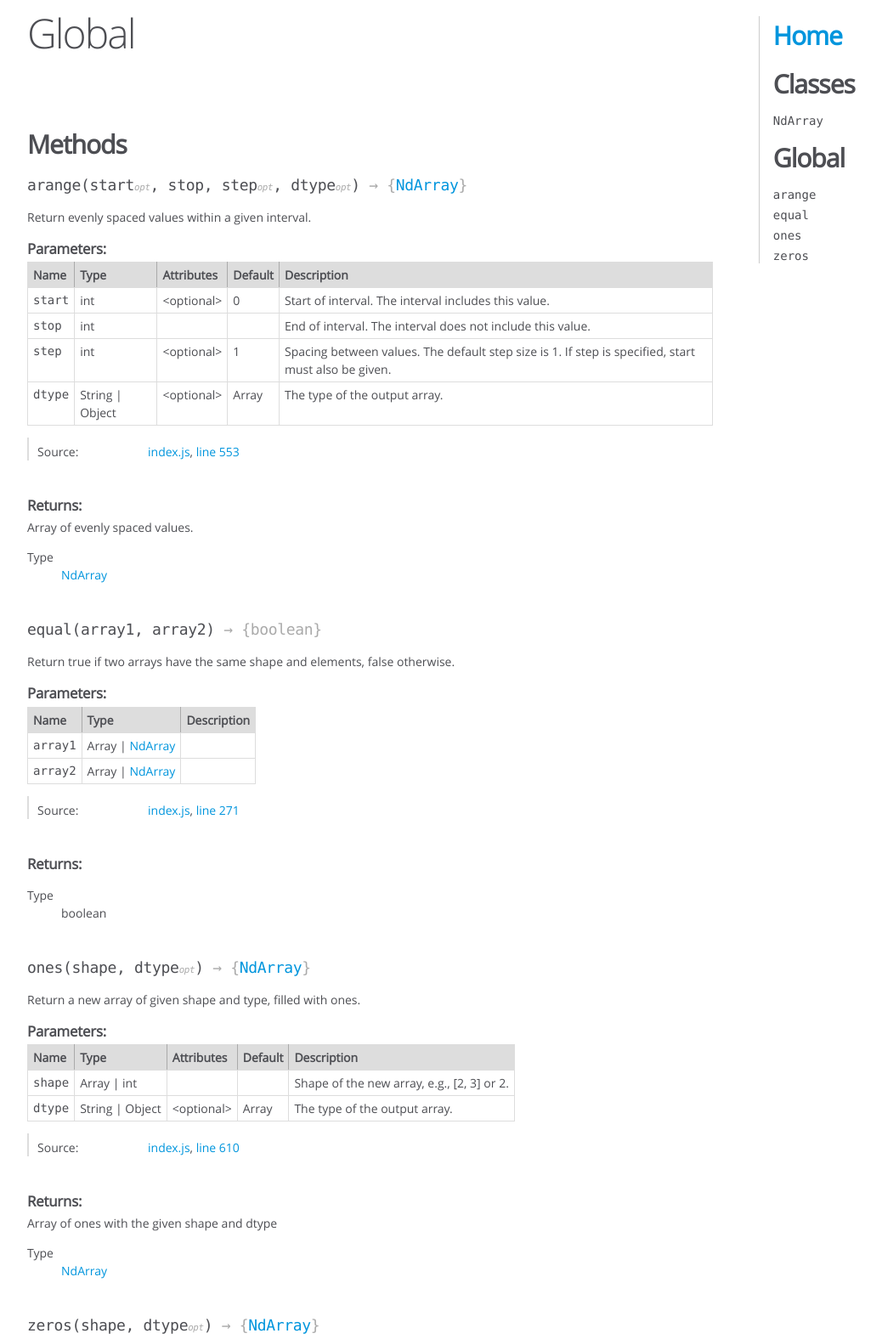
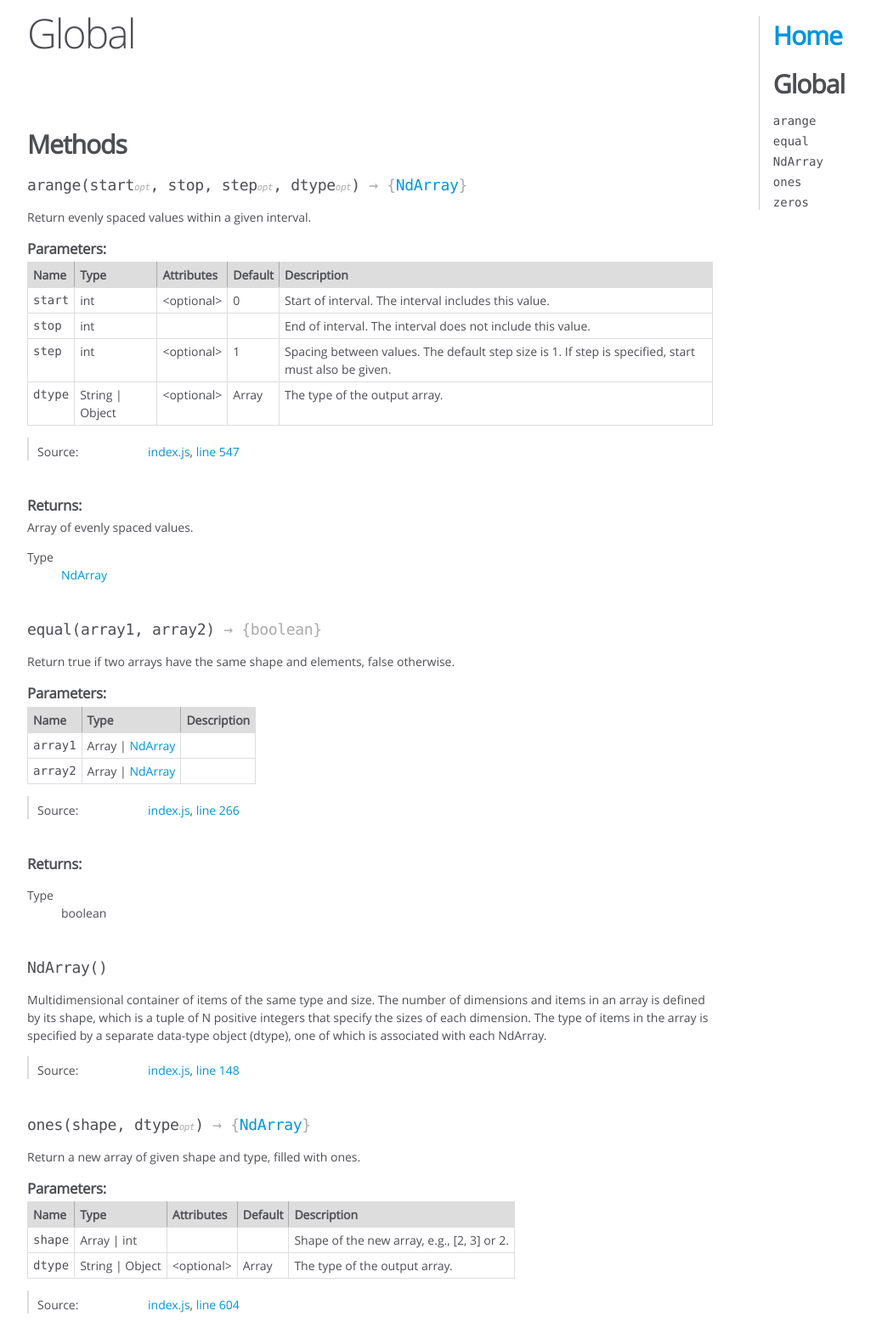
Before and after one commit to nicolaspanel/numjs, a plain HTML site: page global.html in a window 1280 px wide. Shown: the part 17-1593 px from the top of the page at 85% size, without its empty margins (0-1038 px from the left). Drawn offline with Linux system fonts and the light colour scheme.

Commit message:
update documentation

```diff
--- a/global.html
+++ b/global.html
@@ -101,7 +101,7 @@
 
 
 
-    <h4 class="name" id="arange"><span class="type-signature"></span>arange<span class="signature">(start<span class="signature-attributes">opt</span>, stop, step<span class="signature-attributes">opt</span>, dtype<span class="signature-attributes">opt</span>)</span><span class="type-signature"> &rarr; {<a href="NdArray.html">NdArray</a>}</span></h4>
+    <h4 class="name" id="arange"><span class="type-signature"></span>arange<span class="signature">(start<span class="signature-attributes">opt</span>, stop, step<span class="signature-attributes">opt</span>, dtype<span class="signature-attributes">opt</span>)</span><span class="type-signature"> &rarr; {<a href="global.html#NdArray">NdArray</a>}</span></h4>
 
 
 
@@ -337,7 +337,7 @@
 
     <dt class="tag-source">Source:</dt>
     <dd class="tag-source"><ul class="dummy"><li>
-        <a href="index.js.html">index.js</a>, <a href="index.js.html#line553">line 553</a>
+        <a href="index.js.html">index.js</a>, <a href="index.js.html#line547">line 547</a>
     </li></ul></dd>
 
 
@@ -375,7 +375,7 @@
     </dt>
     <dd>
 
-<span class="param-type"><a href="NdArray.html">NdArray</a></span>
+<span class="param-type"><a href="global.html#NdArray">NdArray</a></span>
 
 
     </dd>
@@ -442,7 +442,7 @@
 <span class="param-type">Array</span>
 |
 
-<span class="param-type"><a href="NdArray.html">NdArray</a></span>
+<span class="param-type"><a href="global.html#NdArray">NdArray</a></span>
 
 
 
@@ -468,7 +468,7 @@
 <span class="param-type">Array</span>
 |
 
-<span class="param-type"><a href="NdArray.html">NdArray</a></span>
+<span class="param-type"><a href="global.html#NdArray">NdArray</a></span>
 
 
 
@@ -519,7 +519,7 @@
 
     <dt class="tag-source">Source:</dt>
     <dd class="tag-source"><ul class="dummy"><li>
-        <a href="index.js.html">index.js</a>, <a href="index.js.html#line271">line 271</a>
+        <a href="index.js.html">index.js</a>, <a href="index.js.html#line266">line 266</a>
     </li></ul></dd>
 
 
@@ -568,7 +568,93 @@
 
 
 
-    <h4 class="name" id="ones"><span class="type-signature"></span>ones<span class="signature">(shape, dtype<span class="signature-attributes">opt</span>)</span><span class="type-signature"> &rarr; {<a href="NdArray.html">NdArray</a>}</span></h4>
+    <h4 class="name" id="NdArray"><span class="type-signature"></span>NdArray<span class="signature">()</span><span class="type-signature"></span></h4>
+
+
+
+
+
+<div class="description">
+    Multidimensional container of items of the same type and size.
+
+The number of dimensions and items in an array is defined by its shape, which is a tuple of N positive
+integers that specify the sizes of each dimension. The type of items in the array is specified by a separate
+data-type object (dtype), one of which is associated with each NdArray.
+</div>
+
+
+
+
+
+
+
+
+
+
+
+
+
+<dl class="details">
+
+
+
+
+
+
+
+
+
+
+
+
+
+
+
+
+
+
+
+
+
+
+
+
+
+
+    <dt class="tag-source">Source:</dt>
+    <dd class="tag-source"><ul class="dummy"><li>
+        <a href="index.js.html">index.js</a>, <a href="index.js.html#line148">line 148</a>
+    </li></ul></dd>
+
+
+
+
+
+
+
+</dl>
+
+
+
+
+
+
+
+
+
+
+
+
+
+
+
+
+
+
+
+
+
+    <h4 class="name" id="ones"><span class="type-signature"></span>ones<span class="signature">(shape, dtype<span class="signature-attributes">opt</span>)</span><span class="type-signature"> &rarr; {<a href="global.html#NdArray">NdArray</a>}</span></h4>
 
 
 
@@ -729,7 +815,7 @@
 
     <dt class="tag-source">Source:</dt>
     <dd class="tag-source"><ul class="dummy"><li>
-        <a href="index.js.html">index.js</a>, <a href="index.js.html#line610">line 610</a>
+        <a href="index.js.html">index.js</a>, <a href="index.js.html#line604">line 604</a>
     </li></ul></dd>
 
 
@@ -767,7 +853,7 @@
     </dt>
     <dd>
 
-<span class="param-type"><a href="NdArray.html">NdArray</a></span>
+<span class="param-type"><a href="global.html#NdArray">NdArray</a></span>
 
 
     </dd>
@@ -782,7 +868,7 @@
 
 
 
-    <h4 class="name" id="zeros"><span class="type-signature"></span>zeros<span class="signature">(shape, dtype<span class="signature-attributes">opt</span>)</span><span class="type-signature"> &rarr; {<a href="NdArray.html">NdArray</a>}</span></h4>
+    <h4 class="name" id="zeros"><span class="type-signature"></span>zeros<span class="signature">(shape, dtype<span class="signature-attributes">opt</span>)</span><span class="type-signature"> &rarr; {<a href="global.html#NdArray">NdArray</a>}</span></h4>
 
 
 
@@ -943,7 +1029,7 @@
 
     <dt class="tag-source">Source:</dt>
     <dd class="tag-source"><ul class="dummy"><li>
-        <a href="index.js.html">index.js</a>, <a href="index.js.html#line588">line 588</a>
+        <a href="index.js.html">index.js</a>, <a href="index.js.html#line582">line 582</a>
     </li></ul></dd>
 
 
@@ -981,7 +1067,7 @@
     </dt>
     <dd>
 
-<span class="param-type"><a href="NdArray.html">NdArray</a></span>
+<span class="param-type"><a href="global.html#NdArray">NdArray</a></span>
 
 
     </dd>
@@ -1007,13 +1093,13 @@
 </div>
 
 <nav>
-    <h2><a href="index.html">Home</a></h2><h3>Classes</h3><ul><li><a href="NdArray.html">NdArray</a></li></ul><h3>Global</h3><ul><li><a href="global.html#arange">arange</a></li><li><a href="global.html#equal">equal</a></li><li><a href="global.html#ones">ones</a></li><li><a href="global.html#zeros">zeros</a></li></ul>
+    <h2><a href="index.html">Home</a></h2><h3>Global</h3><ul><li><a href="global.html#arange">arange</a></li><li><a href="global.html#equal">equal</a></li><li><a href="global.html#NdArray">NdArray</a></li><li><a href="global.html#ones">ones</a></li><li><a href="global.html#zeros">zeros</a></li></ul>
 </nav>
 
 <br class="clear">
 
 <footer>
-    Documentation generated by <a href="https://github.com/jsdoc3/jsdoc">JSDoc 3.4.0</a> on Sun Feb 14 2016 19:30:40 GMT+0100 (CET)
+    Documentation generated by <a href="https://github.com/jsdoc3/jsdoc">JSDoc 3.4.0</a> on Sun Feb 14 2016 19:38:32 GMT+0100 (CET)
 </footer>
 
 <script> prettyPrint(); </script>
```
Also changed, not shown: index.html (+2 -2 lines), index.js.html (+2 -8 lines).
